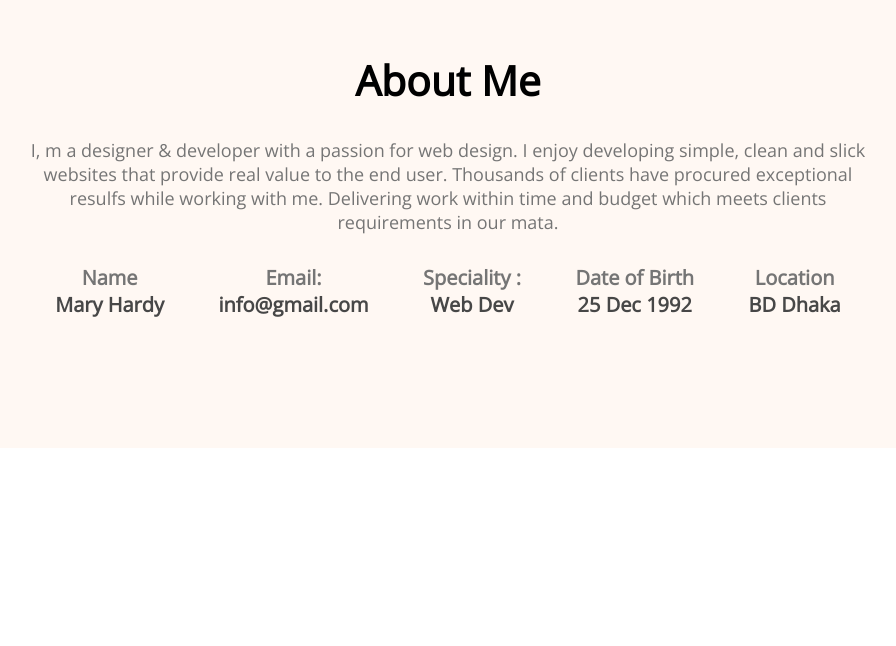
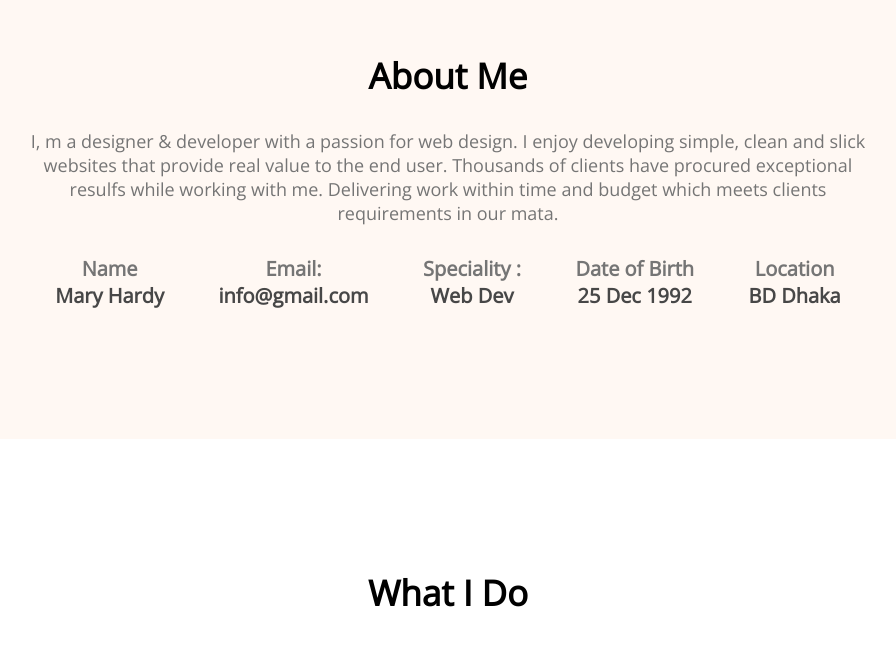
Before and after one commit to manowar2023/developer-portfolio, a plain HTML site: page index.html in a window 1280 px wide. Shown: the part 1184-1830 px from the top of the page, without its empty margins (192-1088 px from the left). Before the commit the page ends 1632 px from the top, so only its background shows below. Drawn offline with nearby package versions, Linux system fonts and the light colour scheme.

Commit message:
added what i do

```diff
--- a/index.html
+++ b/index.html
@@ -63,6 +63,10 @@
     </div>
 
 </section>
+<!-- what i do section -->
+<section class="what-i-do" >
+    <h3 class="section-title"> What I Do</h3>
+</section>
     </main>
     <footer>
 
--- a/style/portfolio.css
+++ b/style/portfolio.css
@@ -113,3 +113,12 @@ text-align: center;
     font-weight: 700;
     color: #474747;
 }
+.what-i-do{
+    margin-top: 130px;
+
+
+}
+.section-title{
+    font-weight: 700;
+    font-size: 35px;
+}
```
